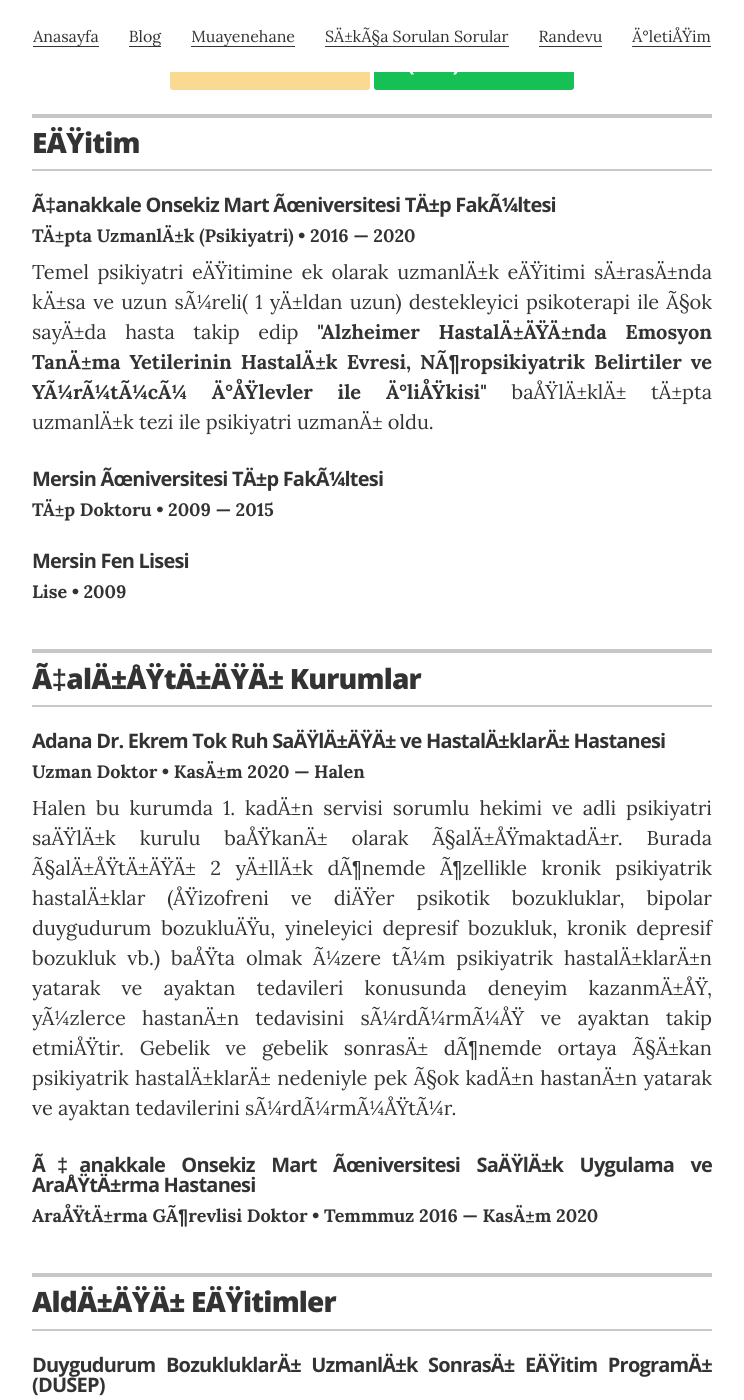
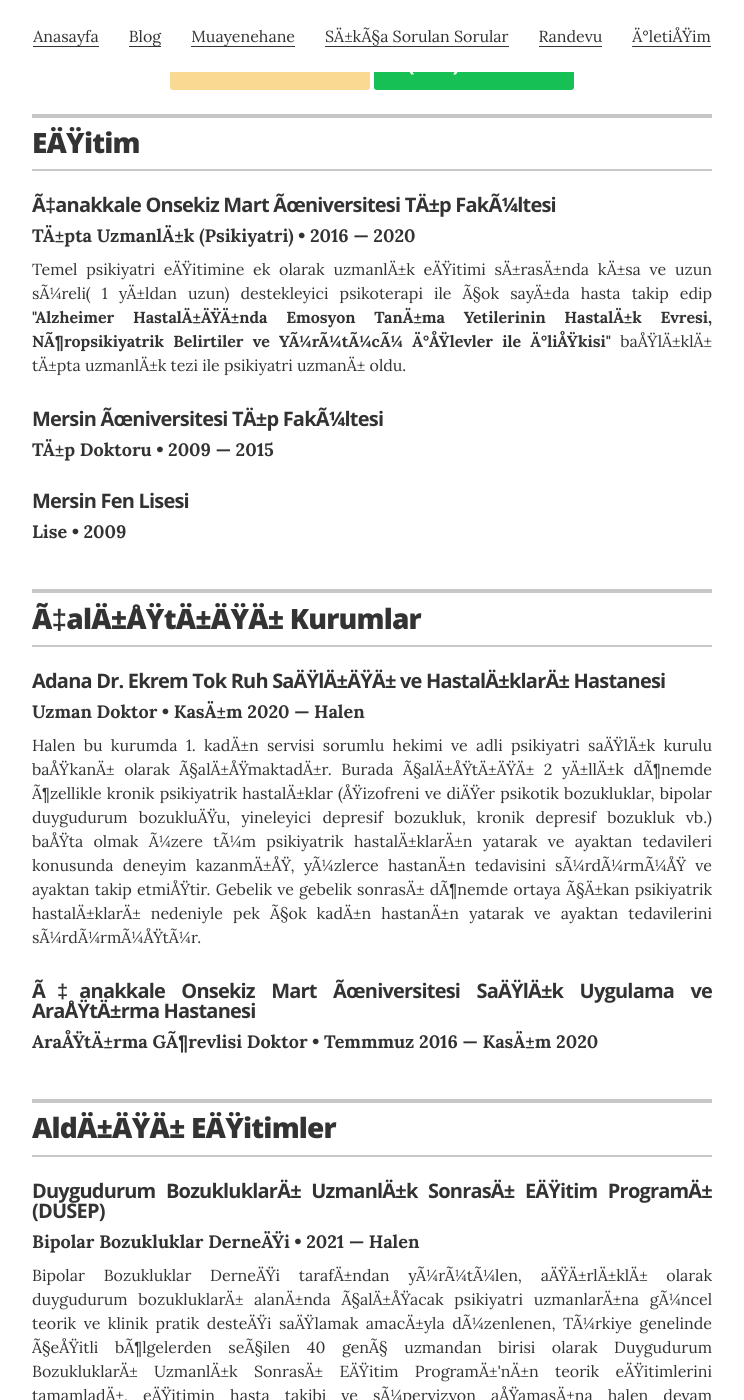
Before and after one commit to ibucgun/ibucgun.github.io, a Jekyll site: the page built from index.html, in a window 1280 px wide and 1400 px high, scrolled down 729 px. Shown: the whole window, without its empty margins (268-1012 px from the left). Built offline with Jekyll 4.4.1, drawn with Linux system fonts in a browser that asks for light colours.

Commit message:
Update _resume.scss

```diff
--- a/_sass/_resume.scss
+++ b/_sass/_resume.scss
@@ -136,7 +136,7 @@
 .content-section {
   margin: 0 0 3rem;
 
-  .resume-item { margin-bottom: 2rem; font-size: 1.25rem;}
+  .resume-item { margin-bottom: 2rem; }
 
   .resume-item-title {
     @include sans_bold;
```
